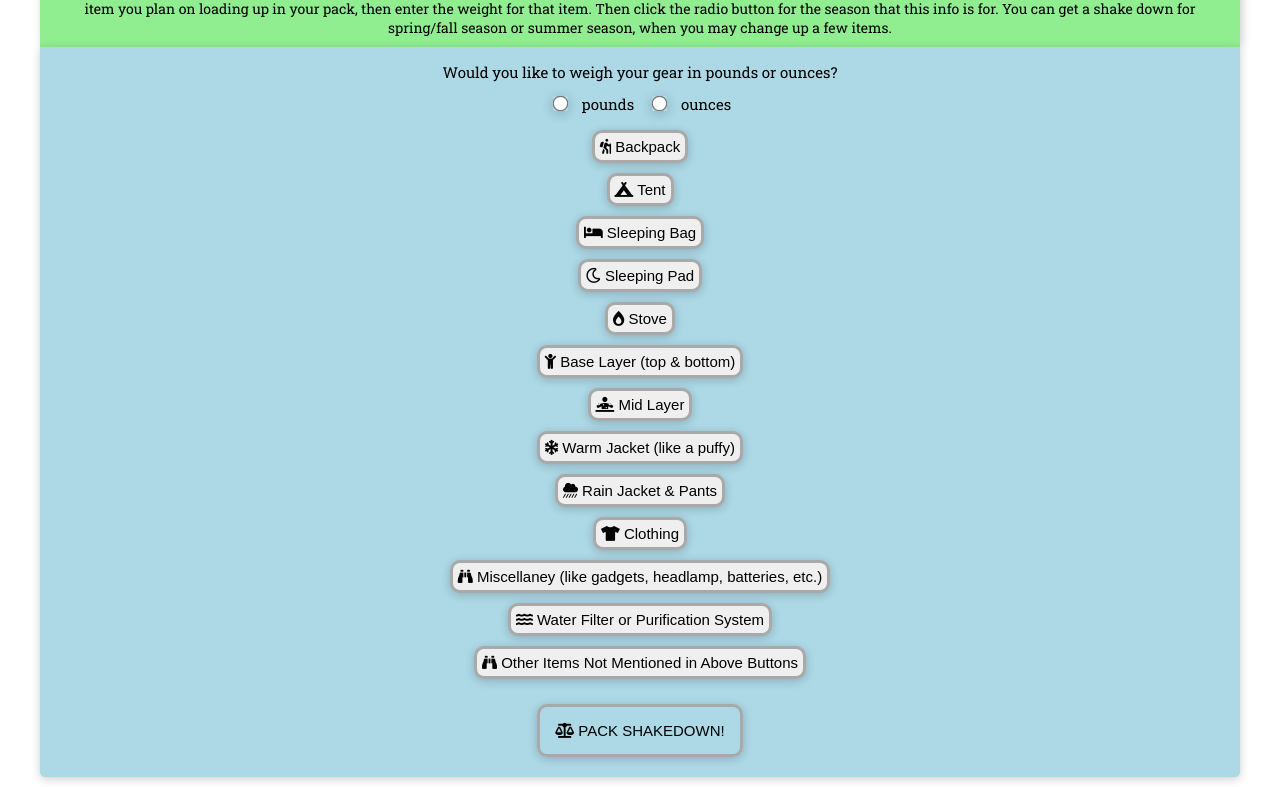
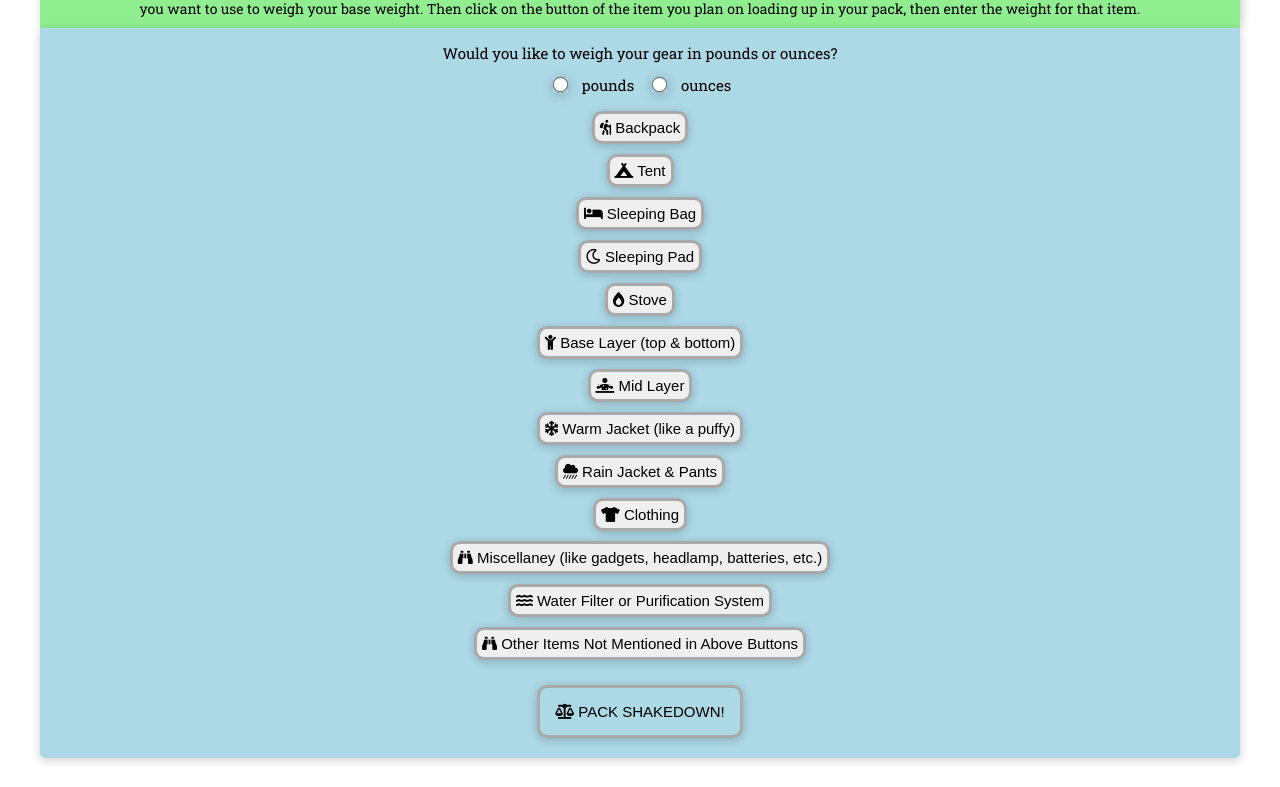
Before and after one commit to cariepigeon/PackShakedownApp, a plain HTML site: page index.html in a window 1280 px wide. Shown: the part 77-864 px from the top of the page. Drawn offline with Linux system fonts and the light colour scheme.

Commit message:
change header summer of the app.

```diff
--- a/index.html
+++ b/index.html
@@ -12,7 +12,7 @@
 <body>
   <header>
     <h1>Virtual Pack Shakedown</h1>
-    <p>Are you an upcoming thru hiker who wants a quick pack shakedown before you start your big adventure?  Try the digital pack shakedown tool!  Simply click on the button of the item you plan on loading up in your pack, then enter the weight for that item.  Then click the radio button for the season that this info is for.  You can get a shake down for spring/fall season or summer season, when you may change up a few items.</p>
+    <p>Are you an upcoming thru hiker who wants a quick pack shakedown before you start your big adventure?  Try the virtual pack shakedown tool!  Simply click on the weight 'type' you want to use to weigh your base weight.  Then click on the button of the item you plan on loading up in your pack, then enter the weight for that item.</p>
   </header>
   <main>
     <div class="container">
```
